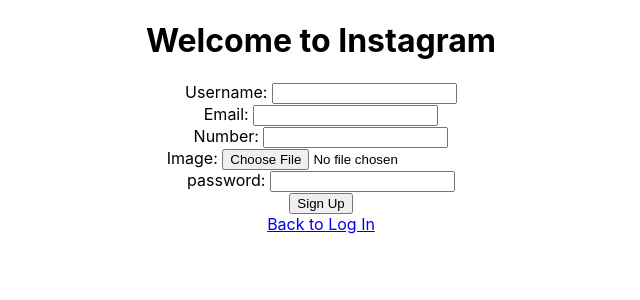
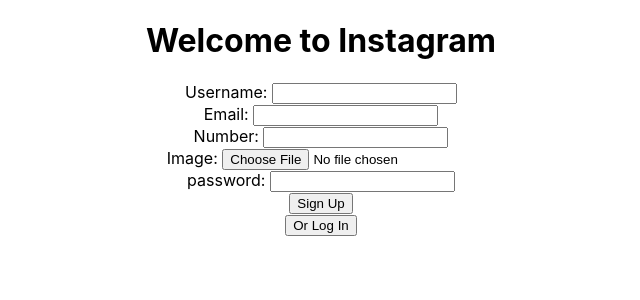
Before and after one commit to dmadera0/Instagram_react_clone, a React (Create React App) app in the folder insta-frontend/: page /signup in a window 1280 px wide. Shown: the top 300 px of the page, without its empty margins (319-959 px from the left). Built offline with nearby package versions, Linux system fonts and the light colour scheme.

Commit message:
forms log in  || singup button properly set up on click with history push

```diff
--- a/insta-frontend/src/containers/SignUp.js
+++ b/insta-frontend/src/containers/SignUp.js
@@ -25,6 +25,9 @@
     history.push("/signup/successful");
   }
 
+  function logInForm() {
+    history.push("/")
+  }
 
   return(
       <div>
@@ -42,7 +45,7 @@
             <input type="password" name="password" onChange={e => setPassword(e.target.value)} /><br></br>
             <input type="submit" value="Sign Up"/>
           </form>
-          <Link to="/" className="btn btn-primary"> Back to Log In</Link>
+          <button onClick={logInForm}>Or Log In</button>
       </div>
     )
 }
```
